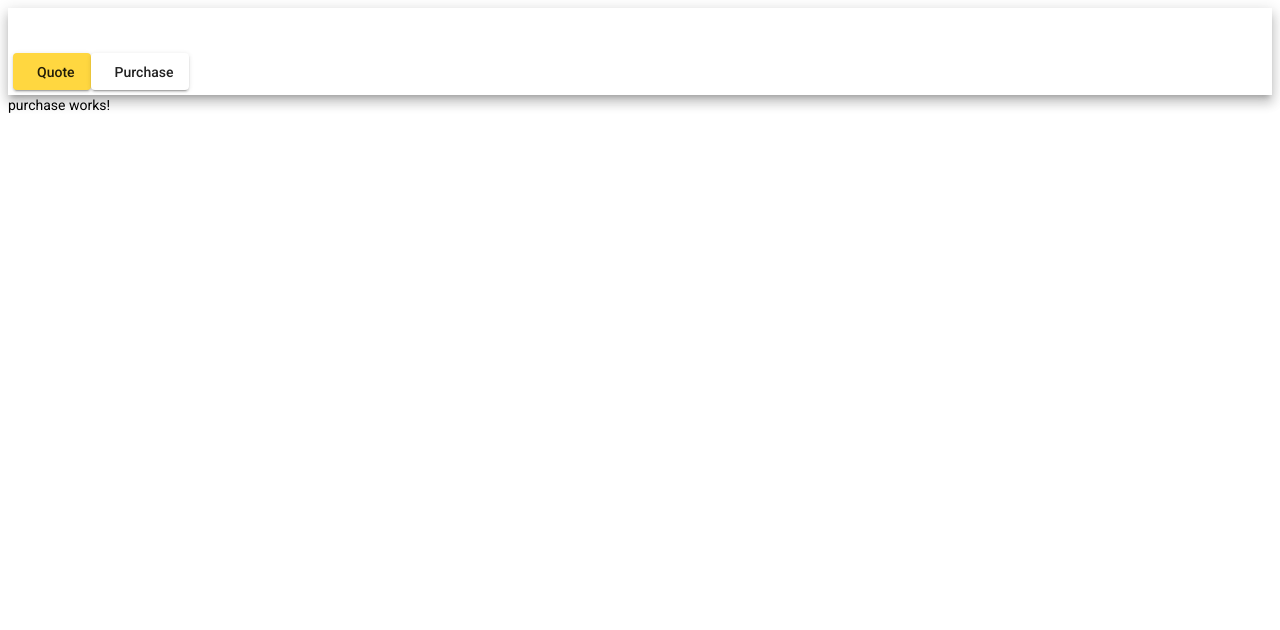
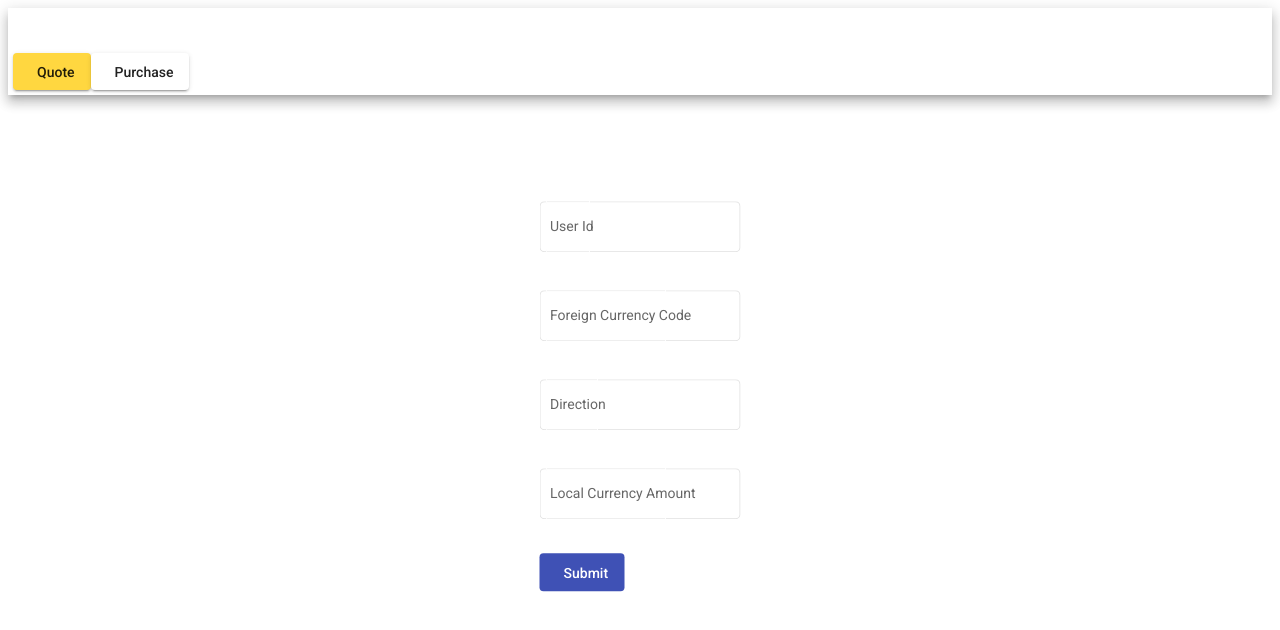
Before and after one commit to lasaro-dumer/exchange-rate-ui, an Angular app: page /purchase in a window 1280 px wide. Shown: the top 630 px of the page. Built offline with nearby package versions, Linux system fonts and the light colour scheme.

Commit message:
First layout of purchase form

```diff
--- a/src/app/interfaces/quote.model.ts
+++ b/src/app/interfaces/quote.model.ts
@@ -6,7 +6,17 @@ export interface IQuote {
     SellValue: Number;
 }
 
-export interface IRefreshResultModel{
+export interface IRefreshResultModel {
     RatesLoaded: IQuote[],
     Errors: String[]
 }
+
+export class CurrencyExchangeModel {
+    constructor(
+        public userId?: Number,
+        public foreignCurrencyCode?: String,
+        public direction?: Number,
+        public localCurrencyAmount?: Number) {
+
+    }
+}
--- a/src/app/purchase/purchase.component.html
+++ b/src/app/purchase/purchase.component.html
@@ -1 +1,31 @@
-<p>purchase works!</p>
+<div class="purchase-form">
+  <p>
+    <mat-form-field appearance="outline">
+      <mat-label>User Id</mat-label>
+      <input matInput placeholder="1234" [(ngModel)]="model.userId" />
+    </mat-form-field>
+  </p>
+  <p>
+    <mat-form-field appearance="outline">
+      <mat-label>Foreign Currency Code</mat-label>
+      <input matInput placeholder="ABC" />
+    </mat-form-field>
+  </p>
+  <p>
+    <mat-form-field appearance="outline">
+      <mat-label>Direction</mat-label>
+      <input matInput placeholder="Buy" />
+    </mat-form-field>
+  </p>
+  <p>
+    <mat-form-field appearance="outline">
+      <mat-label>Local Currency Amount</mat-label>
+      <input matInput placeholder="1234" />
+    </mat-form-field>
+  </p>
+  <p>
+    <button aria-hidden="false" mat-flat-button class="button submit-purchase" [ngClass]="'mat-primary'">
+      <span style="padding-left: 8px">Submit</span>
+    </button>
+  </p>
+</div>
--- a/src/app/purchase/purchase.component.sass
+++ b/src/app/purchase/purchase.component.sass
@@ -0,0 +1,7 @@
+.purchase-form
+    margin: 0
+    position: absolute
+    top: 50%
+    left: 50%
+    margin-right: -50%
+    transform: translate(-50%, -50%)
--- a/src/app/purchase/purchase.component.ts
+++ b/src/app/purchase/purchase.component.ts
@@ -1,4 +1,5 @@
 import { Component, OnInit } from '@angular/core';
+import { CurrencyExchangeModel } from '../interfaces/quote.model';
 
 @Component({
   selector: 'app-purchase',
@@ -7,7 +8,11 @@ import { Component, OnInit } from '@angular/core';
 })
 export class PurchaseComponent implements OnInit {
 
-  constructor() { }
+  model = new CurrencyExchangeModel();
+
+  constructor() {
+    //this.currencyExchange={ };
+  }
 
   ngOnInit(): void {
   }
```
Also changed, not shown: src/app/app.module.ts (+40 -7 lines).
